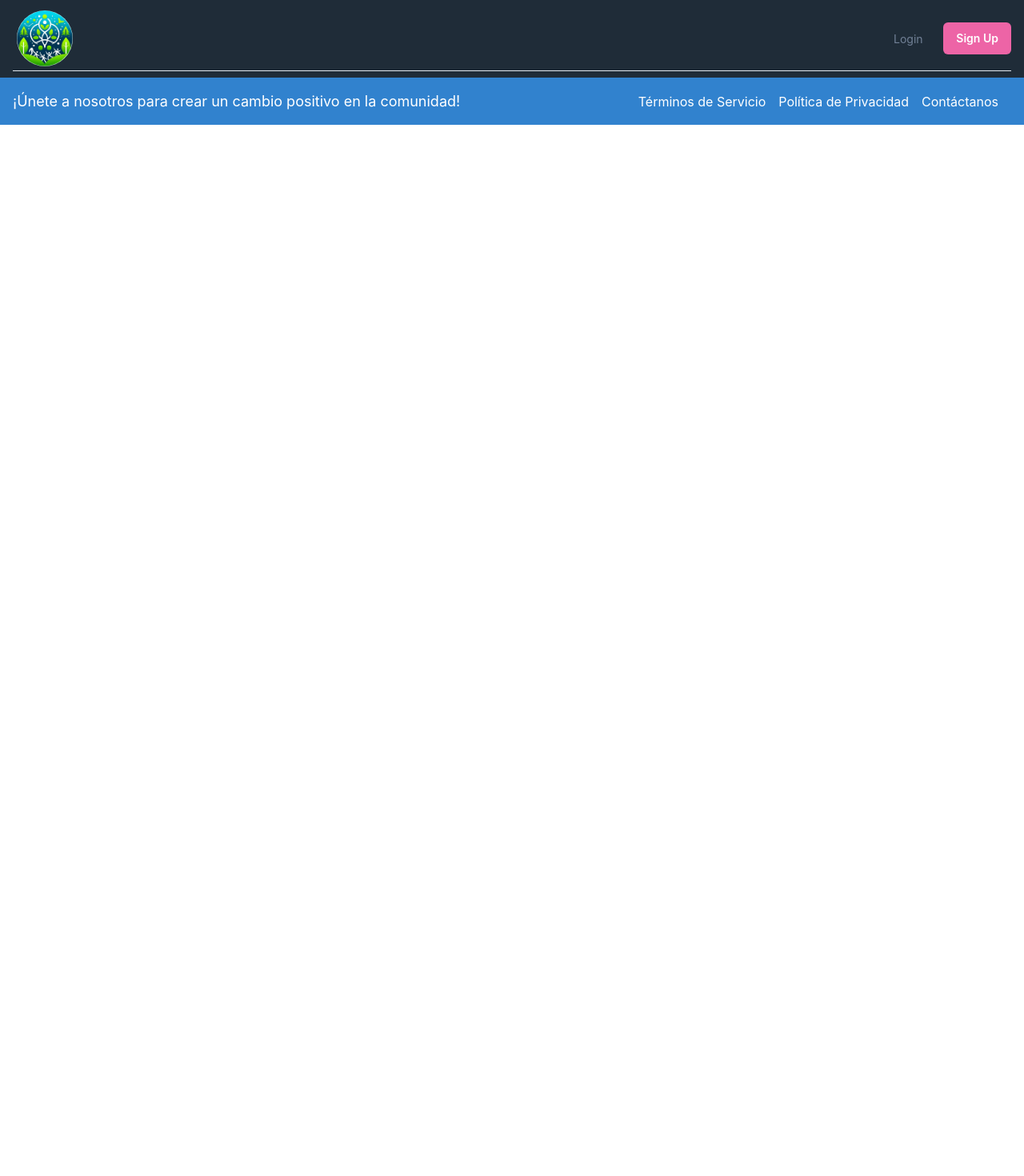
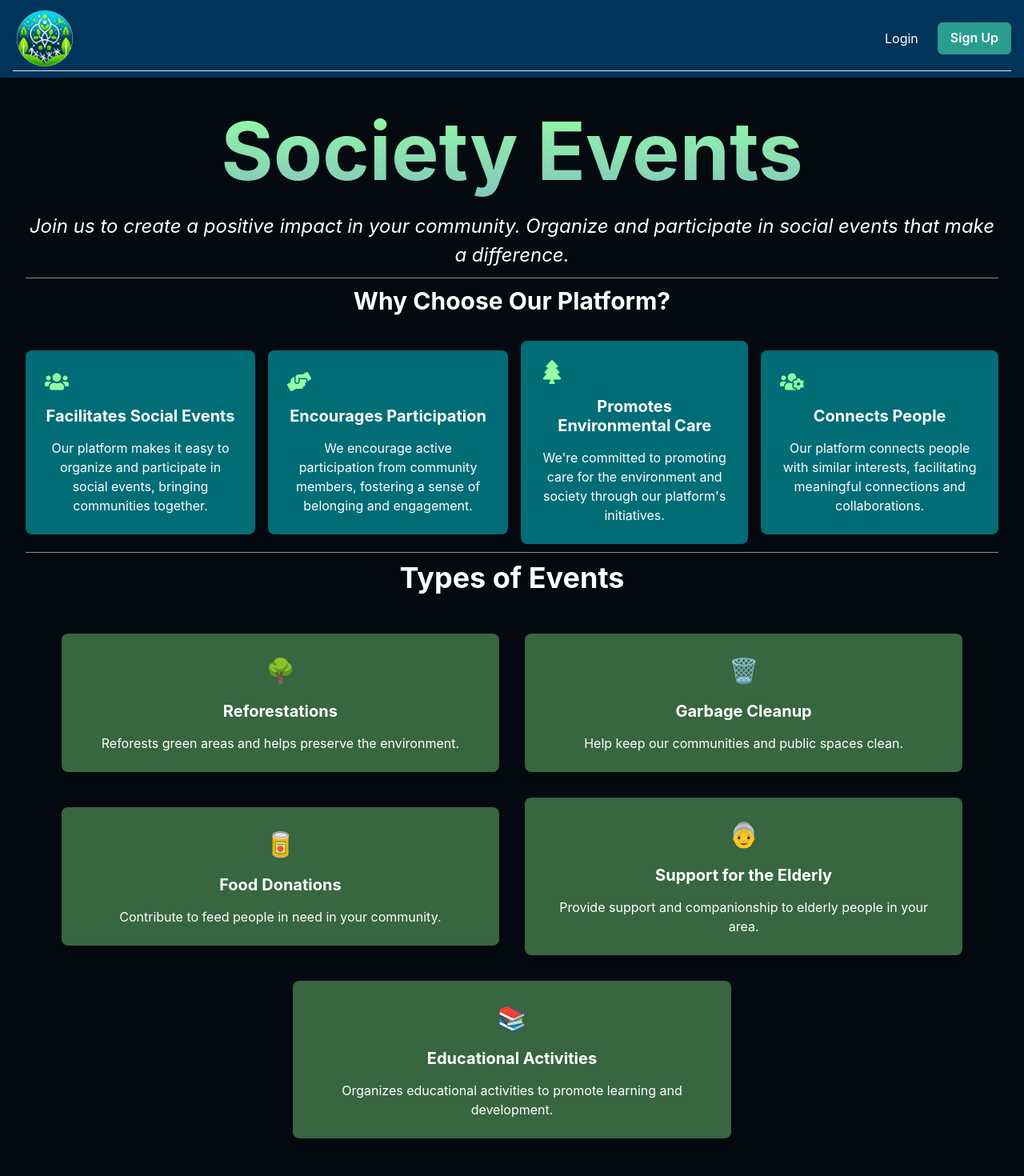
Before and after one commit to TheIcySpark/Society-events, a React (Create React App) app in the folder society-events-frontend/: page / in a window 1280 px wide. Shown: the top 1470 px of the page at 80% size. Before the commit the page ends 800 px from the top, so only its background shows below. Built offline with nearby package versions, Linux system fonts and the light colour scheme.

Commit message:
Landing page finished and footer modified

```diff
--- a/society-events-frontend/src/App.tsx
+++ b/society-events-frontend/src/App.tsx
@@ -21,7 +21,7 @@ export const App = () => (
   <ChakraProvider theme={theme}>
 
     <Routes>
-    <Route path="/" element={<LandingPage isLoggedIn={false}/>} />
+    <Route path="/" element={<LandingPage />} />
       <Route path="/login" element={<Login />} />
       <Route path="/createEvent" element={<CreateEventForm />} />
       <Route path="/event" element={<EventDisplay />} />
--- a/society-events-frontend/src/components/Footer.tsx
+++ b/society-events-frontend/src/components/Footer.tsx
@@ -1,8 +1,12 @@
 // Footer.tsx
 import React from 'react';
-import { Flex, Box, Text, Link } from '@chakra-ui/react';
+import { Flex, Box, Text, Link, Button, Modal, ModalOverlay, ModalContent, ModalHeader, ModalFooter, ModalBody, ModalCloseButton, useDisclosure, ListItem, List } from '@chakra-ui/react';
 
 const Footer: React.FC = () => {
+  const { isOpen: isOpen1, onOpen: onOpen1, onClose: onClose1 } = useDisclosure();
+  const { isOpen: isOpen2, onOpen: onOpen2, onClose: onClose2 } = useDisclosure();
+  const { isOpen: isOpen3, onOpen: onOpen3, onClose: onClose3 } = useDisclosure();
+
   return (
     <Flex
       as="footer"
@@ -10,23 +14,109 @@ const Footer: React.FC = () => {
       justify="space-between"
       wrap="wrap"
       padding="1rem"
-      bg="blue.500"
+      bg="#22333B"
       color="white"
     >
       <Box>
-        <Text fontSize="lg">¡Únete a nosotros para crear un cambio positivo en la comunidad!</Text>
+        <Text fontSize="lg">¡Join us to create positive change in the community!</Text>
       </Box>
 
       <Box>
-        <Link mr={4} href="#">
-          Términos de Servicio
+        <Link mr={4} onClick={onOpen1} cursor="pointer">
+          Terms of Service
         </Link>
-        <Link mr={4} href="#">
-          Política de Privacidad
+        <Link mr={4} onClick={onOpen2} cursor="pointer">
+          Privacy Policy
         </Link>
-        <Link mr={4} href="#">
-          Contáctanos
+        <Link mr={4} onClick={onOpen3} cursor="pointer">
+          Contact us
         </Link>
+      </Box>
+
+      {/* Diálogo Términos de Servicio */}
+      <Modal isOpen={isOpen1} onClose={onClose1}>
+        <ModalOverlay />
+        <ModalContent bg="#050a11" color="white">
+          <ModalHeader>Terms of Service</ModalHeader>
+          <ModalCloseButton />
+          <ModalBody>
+            <Text>Welcome to our social events platform. By using our services, you agree to the following terms and conditions:</Text>
+            <List styleType="decimal" ml={6} mt={4}>
+              <ListItem>
+                <Text>Registration: To participate in our events, you must register on our platform using a valid email address.</Text>
+              </ListItem>
+              <ListItem>
+                <Text>Acceptable Use: You agree to use our services in an ethical and legal manner. Inappropriate behavior, discrimination or any illegal activity will not be tolerated.</Text>
+              </ListItem>
+              <ListItem>
+                <Text>Intellectual Property: All intellectual property rights related to our platform and its contents belong to us. You may not use our content without our prior written consent.</Text>
+              </ListItem>
+              <ListItem>
+                <Text>Limitation of Liability: We strive to provide reliable service, but we cannot guarantee the availability or accuracy of information at all times. We will not be liable for any direct, indirect, incidental, special or consequential damages arising out of the use of our service.</Text>
+              </ListItem>
+            </List>
+          </ModalBody>
+          <ModalFooter>
+            <Button  colorScheme="blue" mr={3} onClick={onClose1}>Close</Button>
+          </ModalFooter>
+        </ModalContent>
+      </Modal>
+
+      {/* Diálogo Política de Privacidad */}
+      <Modal isOpen={isOpen2} onClose={onClose2}>
+        <ModalOverlay />
+        <ModalContent bg="#050a11" color="white">
+          <ModalHeader>Privacy Policy</ModalHeader>
+          <ModalCloseButton />
+          <ModalBody>
+          <Text>Your privacy is important to us. On our platform, we collect and use certain personal information to provide and improve our services. Here we explain how we handle your data:</Text>
+            <List styleType="decimal" ml={6} mt={4}>
+              <ListItem>
+                <Text>Information Collected: We collect personal information such as your name, email address and event preferences when you register on our platform.</Text>
+              </ListItem>
+              <ListItem>
+                <Text>Use of Information: We use your information to administer your account, process your event requests and communicate with you about our services and related events.</Text>
+              </ListItem>
+              <ListItem>
+                <Text>Disclosure of Information: We will not share your personal information with third parties without your consent, except as necessary to provide our services or comply with legal requirements.</Text>
+              </ListItem>
+              <ListItem>
+                <Text>Data Security: We take measures to protect your personal data against unauthorized access, alteration, disclosure or destruction.</Text>
+              </ListItem>
+            </List>
+          </ModalBody>
+          <ModalFooter>
+            <Button colorScheme="blue" mr={3} onClick={onClose2}>Close</Button>
+          </ModalFooter>
+        </ModalContent>
+      </Modal>
+
+      {/* Diálogo Contactanos */}
+      <Modal isOpen={isOpen3} onClose={onClose3}>
+      <ModalOverlay />
+      <ModalContent bg="#050a11" color="white">
+        <ModalHeader>Contact</ModalHeader>
+        <ModalCloseButton />
+        <ModalBody>
+          <Text>Do you have any questions or comments?</Text>
+          <Text>You can contact us in the following ways:</Text>
+          <Box mt={4}>
+            <Text fontWeight="bold">E-mail:</Text>
+            <Text>saacmanjarrez@gmail.com</Text>
+          </Box>
+          <Box mt={4}>
+            <Text fontWeight="bold">Phone:</Text>
+            <Text>+52 1 712 164 4458</Text>
+          </Box>
+        </ModalBody>
+        <ModalFooter>
+          <Button colorScheme="blue" mr={3} onClick={onClose3}>Close</Button>
+        </ModalFooter>
+      </ModalContent>
+    </Modal>
+
+      <Box>
+        <Text fontSize="sm">© 2024 SocityEvents. All rights reserved.</Text>
       </Box>
     </Flex>
   );
--- a/society-events-frontend/src/components/LandingPage.tsx
+++ b/society-events-frontend/src/components/LandingPage.tsx
@@ -1,25 +1,115 @@
-import React, { useState } from 'react';
-import { ChakraProvider } from '@chakra-ui/react';
+import React, { ReactNode, useState } from 'react';
+import { Box, Card, CardBody, CardHeader, ChakraProvider, Divider, Flex, Heading, Stack, StackDivider, Text } from '@chakra-ui/react';
 import Navbar from './Navbar';
 import Footer from './Footer';
+import { FaHandsHelping, FaTree, FaUsers, FaUsersCog } from 'react-icons/fa';
 
 // Define la interfaz de las props si planeas recibir la prop isLoggedIn
 interface LandingPageProps {
     isLoggedIn: boolean;
 }
 
-const LandingPage: React.FC<LandingPageProps> = () => {
-  // Puedes usar useState para manejar el estado de isLoggedIn dentro de LandingPage si es necesario
-  const [isLoggedIn, setIsLoggedIn] = useState(false); // Supongamos que el usuario no está autenticado inicialmente
+interface BenefitCardProps {
+    icon: ReactNode;
+    title: string;
+    children: ReactNode;
+}
+
+const LandingPage: React.FC = () => {
 
     return (
         <ChakraProvider>
-      {/* Pasamos isLoggedIn al Navbar */}
             <Navbar />
-      {/* Aquí va el contenido de tu landing page */}
+            <Box bg="#050a11" p={{ base: 4, md: 8 }} color="white">
+                <Box mx="auto" textAlign="center">
+                    <Heading size="lg" bgGradient="linear(to-b, #93ffa1, #83C5BE)"
+                        bgClip="text" fontSize={{ base: "50px", md: "100px" }} mb={4}>
+                        Society Events
+                    </Heading>
+                    <Text fontSize={{ base: "xl", md: "2xl" }} as="em" style={{ textAlign: "justify" }}>
+                        Join us to create a positive impact in your community. Organize and participate in social events that make a difference.
+                    </Text>
+                </Box>
+                <Divider marginTop="10px" marginBottom="10px" />
+                <Box mx="auto" textAlign="center">
+                    <Heading as="h2" size="lg" textAlign="center" mb={8}>
+                        Why Choose Our Platform?
+                    </Heading>
+                    <Flex direction={{ base: "column", md: "row" }} align="center" justify="center" gap={4}>
+                        <BenefitCard icon={<FaUsers />} title="Facilitates Social Events">
+                            Our platform makes it easy to organize and participate in social events, bringing communities together.
+                        </BenefitCard>
+                        <BenefitCard icon={<FaHandsHelping />} title="Encourages Participation">
+                            We encourage active participation from community members, fostering a sense of belonging and engagement.
+                        </BenefitCard>
+                        <BenefitCard icon={<FaTree />} title="Promotes Environmental Care">
+                            We're committed to promoting care for the environment and society through our platform's initiatives.
+                        </BenefitCard>
+                        <BenefitCard icon={<FaUsersCog />} title="Connects People">
+                            Our platform connects people with similar interests, facilitating meaningful connections and collaborations.
+                        </BenefitCard>
+                    </Flex>
+                </Box>
+                <Divider marginTop="10px" marginBottom="10px" />
+                <Box  mx="auto" >
+                    <Heading textAlign="center" mb={8}>Types of Events</Heading>
+                    <Flex justify="center" align="center" wrap="wrap">
+                        <EventTypeCard icon="🌳" title="Reforestations">
+                            Reforests green areas and helps preserve the environment.
+                        </EventTypeCard>
+                        <EventTypeCard icon="🗑️" title="Garbage Cleanup">
+                            Help keep our communities and public spaces clean.
+                        </EventTypeCard>
+                        <EventTypeCard icon="🥫" title="Food Donations">
+                            Contribute to feed people in need in your community.
+                        </EventTypeCard>
+                        <EventTypeCard icon="👵" title="Support for the Elderly">
+                            Provide support and companionship to elderly people in your area.
+                        </EventTypeCard>
+                        <EventTypeCard icon="📚" title="Educational Activities">
+                            Organizes educational activities to promote learning and development.
+                        </EventTypeCard>
+                    </Flex>
+                </Box>
+            </Box>
             <Footer />
         </ChakraProvider>
     );
 };
 
+const BenefitCard = ({ icon, title, children }: BenefitCardProps) => {
+    return (
+        <Box bg="#006D77" p={6} borderRadius="lg" boxShadow="md" maxW="300px" textAlign="center">
+            <Box fontSize="3xl" color="#93ffa1" mb={4}>
+                {icon}
+            </Box>
+            <Heading as="h3" size="md" mb={4}>
+                {title}
+            </Heading>
+            <Text fontSize="md">{children}</Text>
+        </Box>
+    );
+};
+
+const EventTypeCard = ({ icon, title, children } : BenefitCardProps) => {
+    return (
+      <Box
+        bg="#386641"
+        borderRadius="lg"
+        boxShadow="md"
+        p={6}
+        m={4}
+        textAlign="center"
+        w={{ base: "90%", md: "45%" }}
+      >
+        <Box fontSize="3xl" mb={4}>
+          {icon}
+        </Box>
+        <Heading as="h3" size="md" mb={4}>
+          {title}
+        </Heading>
+        <Text fontSize="md">{children}</Text>
+      </Box>
+    );
+  };
 export default LandingPage;
--- a/society-events-frontend/src/components/Navbar.tsx
+++ b/society-events-frontend/src/components/Navbar.tsx
@@ -9,7 +9,7 @@ export default function WithSubnavigation() {
   const authToken = localStorage.getItem('authToken');
 
   return (
-    <Box bg={useColorModeValue('#1f2c38', 'white')} py={{ base: 2 }} px={{ base: 4 }}>
+    <Box bg={useColorModeValue('#003459', 'white')} py={{ base: 2 }} px={{ base: 4 }}>
       <Flex
         color={useColorModeValue('gray.600', 'white')}
         minH={'60px'}
@@ -39,18 +39,18 @@ export default function WithSubnavigation() {
         </Flex>
 
         <Stack direction={'row'} spacing={6} display={{ base: 'none', md: 'flex' }}>
-          <Button as={'a'} fontSize={'sm'} fontWeight={400} variant={'link'} href={'/login'} >
+          <Button as={'a'} fontSize={'md'} fontWeight={400} variant={'link'} href={'/login'} color={"white"}>
             Login
           </Button>
           <Button
             as={'a'}
-            fontSize={'sm'}
+            fontSize={'md'}
             fontWeight={600}
             color={'white'}
-            bg={'pink.400'}
+            bg={'#2A9D8F'}
             href={'/signUp'}
             _hover={{
-              bg: 'pink.300',
+              bg: '#2A9D8F',
             }}>
             Sign Up
           </Button>
```
Lines whose indentation alone changed are shown as unchanged.
